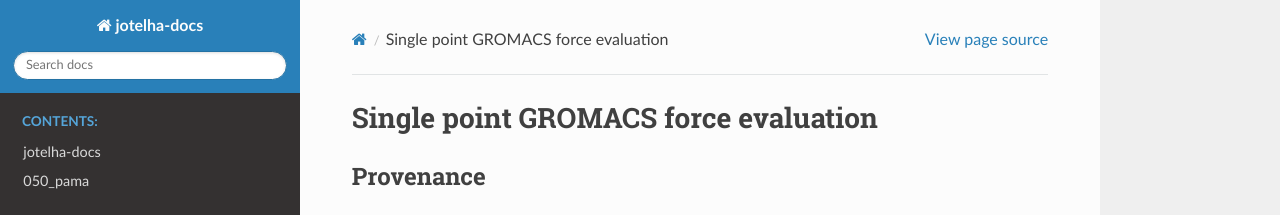
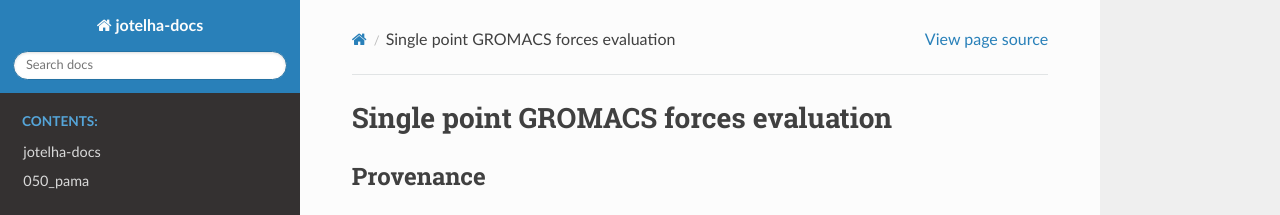
Before and after one commit to jotelha/docs, a Sphinx documentation site: the page built from docs/050_pama/050_single_chain_generation/050_conversion/forces/single_point_gmx/README.md, in a window 1280 px wide. Shown: the top 215 px of the page. Built offline with Sphinx 7.4.7 and the Read the Docs theme 3.1.0, drawn with Linux system fonts in a browser that asks for light colours.

Commit message:
ENH: Small modifications

```diff
--- a/docs/050_pama/050_single_chain_generation/050_conversion/forces/single_point_gmx/README.md
+++ b/docs/050_pama/050_single_chain_generation/050_conversion/forces/single_point_gmx/README.md
@@ -1,4 +1,4 @@
-# Single point GROMACS force evaluation
+# Single point GROMACS forces evaluation
 
 ## Provenance
 
```
Also changed, not shown: docs/050_pama/050_single_chain_generation/000_polyply/README.md (+1 -1 lines), docs/050_pama/050_single_chain_generation/020_em/README.md (+1 -1 lines), docs/050_pama/050_single_chain_generation/050_conversion/forces/single_point_lmp/README.md (+1 -1 lines).
